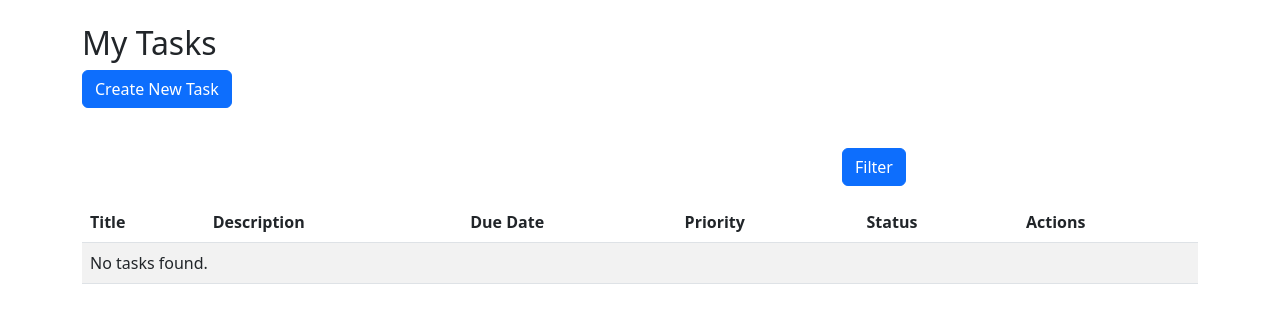
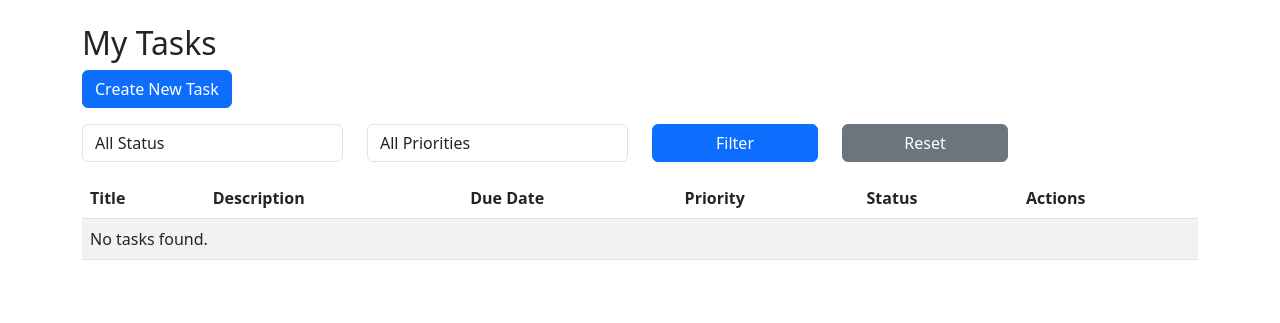
Before and after one commit to imsnto/taskmaster, a Django app: page /tasks/ in a window 1280 px wide. Shown: the part 56-379 px from the top of the page. Run offline with Django 5.2, Linux system fonts and the light colour scheme; the visitor is signed in with stand-in values (Sample User, id 1); data that the repository does not hold is empty.

Commit message:
feat: task filtering by completion status and priority.

```diff
--- a/tasks/views.py
+++ b/tasks/views.py
@@ -15,11 +15,27 @@ class TaskListView(LoginRequiredMixin, ListView):
     context_object_name = 'tasks'
 
     def get_queryset(self):
-        return Task.objects.filter(user=self.request.user)
+        queryset = Task.objects.filter(user=self.request.user)
+
+        status = self.request.GET.get('status')
+        priority = self.request.GET.get('priority')
+
+        if status == "completed":
+            queryset = queryset.filter(is_completed=True)
+        elif status == "pending":
+            queryset = queryset.filter(is_completed=False)
+
+        if priority:
+            queryset = queryset.filter(priority=priority)
+
+        return queryset
 
     def get_context_data(self, **kwargs):
         context = super().get_context_data(**kwargs)
         context['today'] = timezone.now().date()
+
+        context['status_filter'] = self.request.GET.get('status', '')
+        context['priority_filter'] = self.request.GET.get('priority', '')
         return context
 
 class TaskCreateView(LoginRequiredMixin, CreateView):
--- a/templates/tasks/task_list.html
+++ b/templates/tasks/task_list.html
@@ -5,19 +5,34 @@
 <a href="{% url 'task_create' %}" class="btn btn-primary mb-3">Create New Task</a>
 <form method="get" class="mb-3">
     <div class="row">
-        <div class="col-md-4">
-            {{ filter_form.is_completed.label_tag }}
-            {{ filter_form.is_completed }}
+        <!-- Completion Status Filter -->
+        <div class="col-md-3">
+            <select name="status" class="form-control">
+                <option value="">All Status</option>
+                <option value="completed" {% if status_filter == 'completed' %}selected{% endif %}>Completed</option>
+                <option value="pending" {% if status_filter == 'pending' %}selected{% endif %}>Pending</option>
+            </select>
         </div>
-        <div class="col-md-4">
-            {{ filter_form.priority.label_tag }}
-            {{ filter_form.priority }}
+
+        <div class="col-md-3">
+            <select name="priority" class="form-control">
+                <option value="">All Priorities</option>
+                <option value="LOW" {% if priority_filter == 'LOW' %}selected{% endif %}>Low</option>
+                <option value="MEDIUM" {% if priority_filter == 'MEDIUM' %}selected{% endif %}>Medium</option>
+                <option value="HIGH" {% if priority_filter == 'HIGH' %}selected{% endif %}>High</option>
+            </select>
         </div>
-        <div class="col-md-4">
-            <button type="submit" class="btn btn-primary mt-4">Filter</button>
+
+        <div class="col-md-2">
+            <button type="submit" class="btn btn-primary w-100">Filter</button>
+        </div>
+
+        <div class="col-md-2">
+            <a href="{% url 'task_list' %}" class="btn btn-secondary w-100">Reset</a>
         </div>
     </div>
 </form>
+
 <table class="table table-striped">
     <thead>
         <tr>
```
